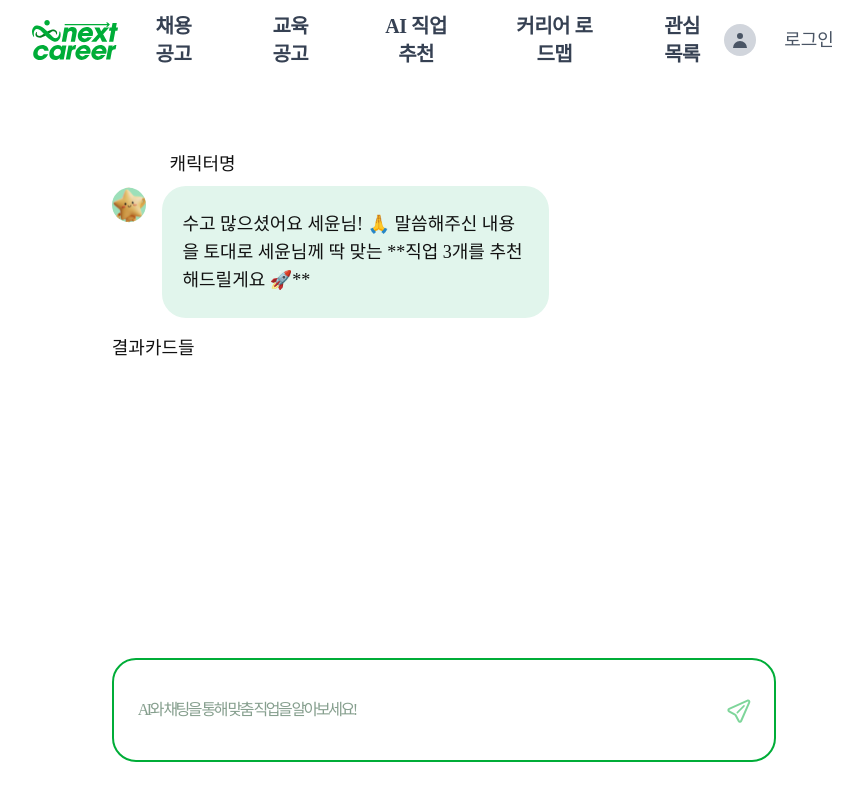
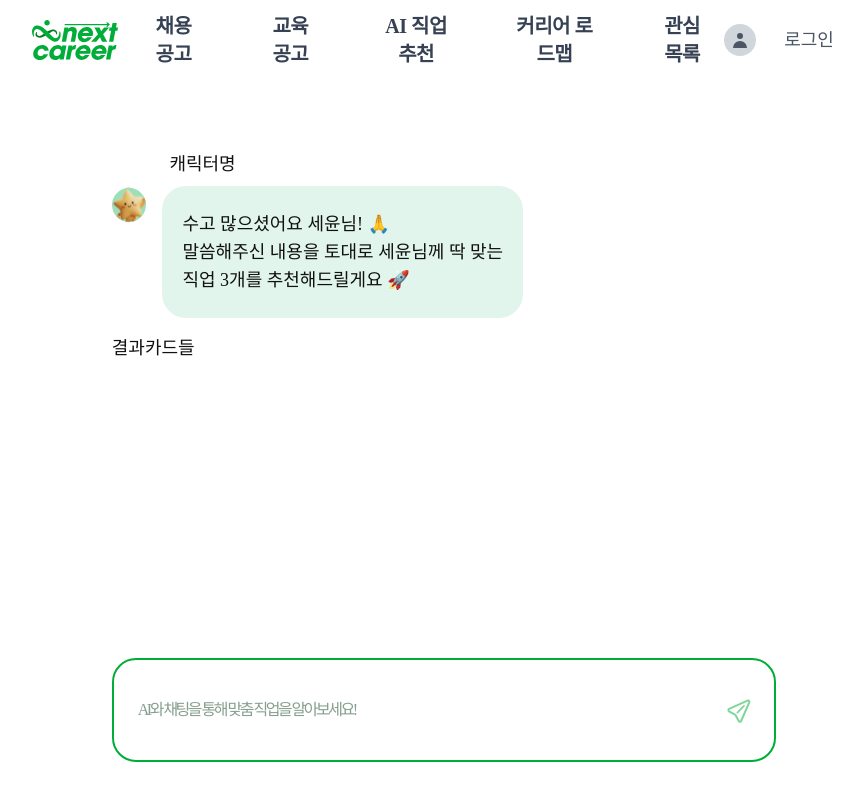
Before and after one commit to seyun31/2025_SEASONTHON_TEAM_42_FE, a Next.js app: page /ai-chat/result in a window 1280 px wide. Shown: the top 800 px of the page, without its empty margins (205-1068 px from the left). Built offline with nearby package versions, Linux system fonts and the light colour scheme; a web font is replaced by a local one.

Commit message:
fix: Ai 채팅 메시지에서 줄바꿈 표시 및 데이터 구조 개선

```diff
--- a/src/components/ui/MessageItem.tsx
+++ b/src/components/ui/MessageItem.tsx
@@ -27,7 +27,7 @@ export default function MessageItem({
           />
         )}
         <div
-          className={`max-w-[30.21vw] rounded-[24px] pt-6 pb-6 pl-5 pr-5 ${
+          className={`max-w-[30.21vw] rounded-[24px] pt-6 pb-6 pl-5 pr-5 whitespace-pre-line ${
             isBot ? 'bg-primary-20 text-chat-message' : 'text-chat-message'
           }`}
           style={!isBot ? { backgroundColor: '#9FC2FF66' } : {}}
--- a/src/data/ai-chat-list.ts
+++ b/src/data/ai-chat-list.ts
@@ -49,7 +49,8 @@ export const aiChatFlow: ChatFlow = {
       speaker: 'AI 코치',
       message: [
         '먼저, 지금까지 어떤 일을 해오셨는지 알려주세요.',
-        '꼭 회사 일이 아니어도 좋아요. 가정·봉사·동호회 같은 경험도 다 경력이에요.\n\n👉 이 답변으로 "어떤 경험을 강점으로 바꿀 수 있을지" 찾아드려요.',
+        '꼭 회사 일이 아니어도 좋아요. 가정·봉사·동호회 같은 경험도 다 경력이에요.',
+        '👉 이 답변으로 "어떤 경험을 강점으로 바꿀 수 있을지" 찾아드려요.',
       ],
       canSkip: false,
     },
@@ -62,7 +63,8 @@ export const aiChatFlow: ChatFlow = {
       speaker: 'AI 코치',
       message: [
         '가지고 계신 자격증이나 특별히 잘한다고 생각하는 기술이 있다면 알려주세요 ✍️',
-        '운전면허처럼 생활 속 자격증도 좋고, 컴퓨터·요리·안전관리 같은 기술도 좋아요.\n\n👉 이걸 알려주시면, "자격증이 필요한 일자리"를 바로 보여드릴 수 있어요.',
+        '운전면허처럼 생활 속 자격증도 좋고, 컴퓨터·요리·안전관리 같은 기술도 좋아요.',
+        '👉 이걸 알려주시면, "자격증이 필요한 일자리"를 바로 보여드릴 수 있어요.',
       ],
       canSkip: false,
     },
@@ -119,7 +121,8 @@ export const aiChatFlow: ChatFlow = {
       speaker: 'AI 코치',
       message: [
         '주변에서 자주 듣는 칭찬이나 성격을 선택해주세요!',
-        '👉 "성격에 맞는 직업"을 찾는 데 큰 힌트가 돼요.\n\n(보기에 없다면 채팅으로 보내주세요! 😊)',
+        '👉 "성격에 맞는 직업"을 찾는 데 큰 힌트가 돼요.',
+        '(보기에 없다면 채팅으로 보내주세요! 😊)',
       ],
       options: [
         '꼼꼼하다, 추진력이 있다',
@@ -161,7 +164,8 @@ export const aiChatFlow: ChatFlow = {
       speaker: 'AI 코치',
       message: [
         '근무 시간이나 방식은 어떻게 원하시나요? ⏰',
-        '👉 원하는 근무 조건에 맞는 채용만 보여드릴 수 있어요.\n\n(보기에 없다면 채팅으로 보내주세요! 😊)',
+        '👉 원하는 근무 조건에 맞는 채용만 보여드릴 수 있어요.',
+        '(보기에 없다면 채팅으로 보내주세요! 😊)',
       ],
       options: [
         '정해진 시간에',
@@ -201,7 +205,8 @@ export const aiChatFlow: ChatFlow = {
       required: false,
       speaker: 'AI 코치',
       message: [
-        '이제 마지막이에요! 🎉\n교육 수강이나 자격증 취득이 필요한 직무도 괜찮으신가요?',
+        '이제 마지막이에요! 🎉',
+        '교육 수강이나 자격증 취득이 필요한 직무도 괜찮으신가요?',
       ],
       options: [
         '교육/자격증: 예',
@@ -219,8 +224,9 @@ export const aiChatFlow: ChatFlow = {
   outro: {
     speaker: 'AI 코치',
     message: [
-      '수고 많으셨어요 세윤님! 🙏\n\n말씀해주신 내용을 토대로 세윤님께 딱 맞는',
-      '**직업 3개를 추천해드릴게요 🚀**',
+      '수고 많으셨어요 세윤님! 🙏',
+      '말씀해주신 내용을 토대로 세윤님께 딱 맞는',
+      '직업 3개를 추천해드릴게요 🚀',
     ],
   },
 };
```
